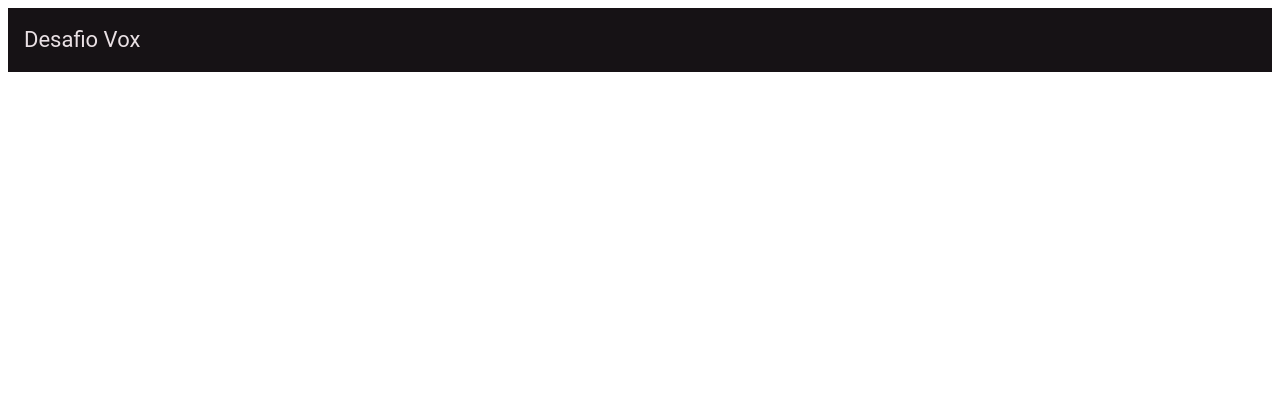
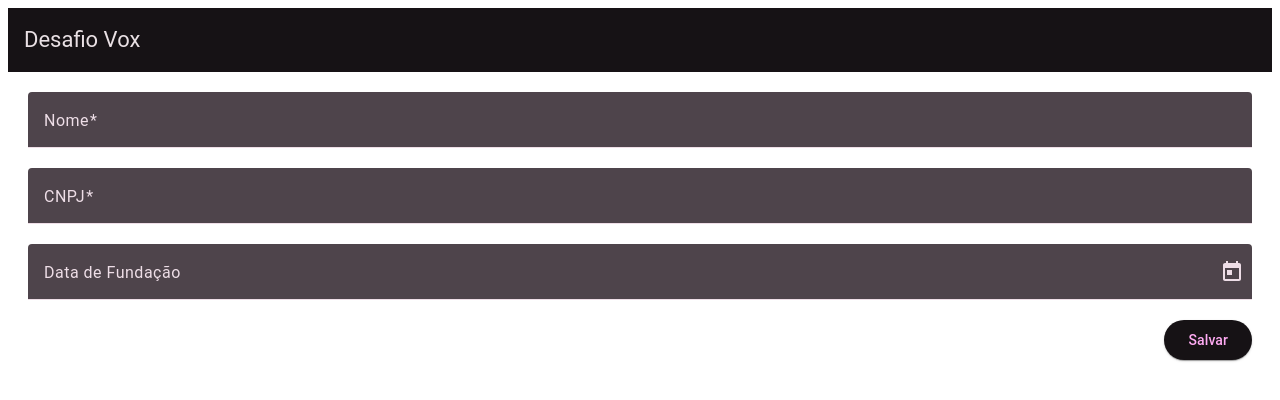
Before and after one commit to ishynoris/Desafio-Vox, an Angular app in the folder frontend/: page /nova-empresa in a window 1280 px wide. Before the commit this address led to /. Shown: the top 400 px of the page. Built offline with nearby package versions, Linux system fonts and the light colour scheme.

Commit message:
Cria formulário para cadastro de empresa

```diff
--- a/frontend/src/app/app.config.ts
+++ b/frontend/src/app/app.config.ts
@@ -2,10 +2,14 @@ import { ApplicationConfig, provideZoneChangeDetection } from '@angular/core';
 import { provideRouter } from '@angular/router';
 import { routes } from './app.routes';
 import { provideHttpClient } from '@angular/common/http';
+import { provideAnimations } from '@angular/platform-browser/animations';
+import { provideNativeDateAdapter } from '@angular/material/core';
 
 export const appConfig: ApplicationConfig = {
   providers: [
 	provideZoneChangeDetection({ eventCoalescing: true }),
+	provideAnimations(),
+	provideNativeDateAdapter(),
 	provideRouter(routes),
 	provideHttpClient()
   ]
--- a/frontend/src/app/app.routes.ts
+++ b/frontend/src/app/app.routes.ts
@@ -1,6 +1,8 @@
 import { Routes } from '@angular/router';
 import { ListEmpresaComponent } from './components/empresa/list-empresa/list-empresa.component';
+import { NovaEmpresaComponent } from './components/empresa/nova-empresa/nova-empresa.component';
 
 export const routes: Routes = [
-	{ path: "", component: ListEmpresaComponent }
+	{ path: "", component: ListEmpresaComponent },
+	{ path: "nova-empresa", component: NovaEmpresaComponent }
 ];
--- a/frontend/src/app/components/empresa/list-empresa/list-empresa.component.html
+++ b/frontend/src/app/components/empresa/list-empresa/list-empresa.component.html
@@ -1,7 +1,7 @@
 <div class="container-table">
 
 	<div class="div-add-button">
-		<a mat-raised-button (click)="addEmpresa()" class="add-buton">Adicionar </a>
+		<a href="/nova-empresa" mat-raised-button>Adicionar </a>
 	</div>
 	<table mat-table [dataSource]="empresas" class="mat-elevation-z8">
 		<ng-container matColumnDef="nome">
--- /dev/null
+++ b/frontend/src/app/components/empresa/nova-empresa/nova-empresa.component.css
@@ -0,0 +1,14 @@
+.container-form {
+	margin: 20px;
+}
+
+form {
+	display: flex;
+	flex-direction: column;
+}
+
+.div-save-button {
+	display: flex;
+	justify-content: flex-end;
+	padding-bottom: 8px;
+}
--- /dev/null
+++ b/frontend/src/app/components/empresa/nova-empresa/nova-empresa.component.html
@@ -0,0 +1,21 @@
+<div class="container-form">
+	<form [formGroup]="form">
+		<mat-form-field>
+			<mat-label>Nome</mat-label>
+			<input type="text" matInput formControlName="nome">
+		</mat-form-field>
+		<mat-form-field>
+			<mat-label>CNPJ</mat-label>
+			<input type="text" matInput formControlName="cnpj">
+		</mat-form-field>
+		<mat-form-field>
+			<mat-label>Data de Fundação</mat-label>
+			<input matInput [matDatepicker]="calendario" formControlName="dataFundacao">
+			<mat-datepicker-toggle matSuffix [for]="calendario"></mat-datepicker-toggle>
+			<mat-datepicker #calendario></mat-datepicker>
+		</mat-form-field>
+	</form>
+	<div class="div-save-button">
+		<button href="#" mat-raised-button (click)="onSalvar()">Salvar</button>
+	</div>
+</div>
--- /dev/null
+++ b/frontend/src/app/components/empresa/nova-empresa/nova-empresa.component.ts
@@ -0,0 +1,45 @@
+import { Component, inject } from '@angular/core';
+import { FormControl, FormGroup, ReactiveFormsModule, Validators } from '@angular/forms';
+import { MatButtonModule } from '@angular/material/button';
+import { MatDatepickerModule } from '@angular/material/datepicker';
+import { MatFormFieldModule } from '@angular/material/form-field';
+import { MatInputModule } from '@angular/material/input';
+import { Empresa } from '../../../interfaces/empresa.interface';
+import { EmpresaService } from '../../../services/empresa.service';
+
+@Component({
+  selector: 'app-nova-empresa',
+  standalone: true,
+  imports: [
+	ReactiveFormsModule,
+	MatFormFieldModule,
+	MatInputModule,
+	MatDatepickerModule,
+	MatButtonModule
+  ],
+  templateUrl: './nova-empresa.component.html',
+  styleUrl: './nova-empresa.component.css'
+})
+export class NovaEmpresaComponent {
+	service = inject(EmpresaService);
+
+	form = new FormGroup({
+		nome: new FormControl<string>("", {
+			nonNullable: true,
+			validators: Validators.required,
+		}),
+		cnpj: new FormControl<string>("", {
+			nonNullable: true,
+			validators: Validators.required,
+		}),
+		dataFundacao: new FormControl<string>("")
+	})
+
+	onSalvar() {
+		this.service.salvar({
+			nome: this.form.controls.nome.value,
+			cnpj: this.form.controls.cnpj.value,
+			data_fundacao: this.form.controls.dataFundacao.value
+		}).subscribe(resp => console.log);
+	}
+}
```
Also changed, not shown: 1 other file (tests, documents, lock files or other folders).
